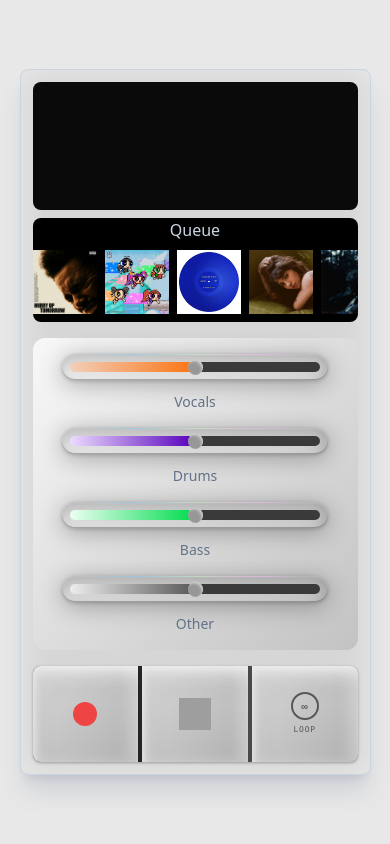
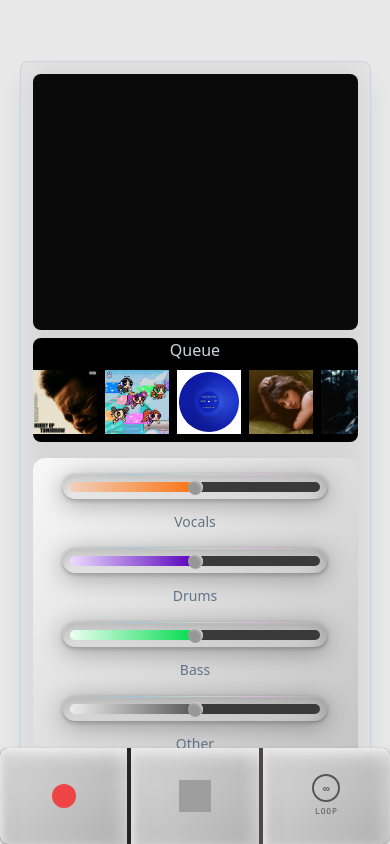
Before and after one commit to tommasobatt22/web-stem-player, a SvelteKit app: page / in a window 390 px wide. Built offline with nearby package versions, Linux system fonts and the light colour scheme; grey boxes are pictures that could not be loaded; a web font is replaced by a local one.

Commit message:
moved controls on mobile

```diff
--- a/src/routes/+page.svelte
+++ b/src/routes/+page.svelte
@@ -135,9 +135,8 @@
     class="w-[90%] md:w-4/5 rounded-lg p-3 border border-slate-300 bg-[#D6D6D6]"
     style="box-shadow: 0 20px 25px -5px rgb(100 116 139 / 0.2), 0 8px 10px -6px rgb(100 116 139 / 0.2), inset 0 0 30px 5px rgb(255 255 255 / 0.4);"
   >
-    <div
-      class="w-full bg-[#0a0a0a] h-32 md:h-64 rounded-lg flex flex-row items-center justify-between"
-    >
+    <!-- contenitore stems -->
+    <div class="w-full bg-[#0a0a0a] h-64 rounded-lg flex flex-row items-center justify-between">
       <div class="h-full w-64 p-2 hidden md:block">
         <div
           class="h-full w-full bg-cover bg-center rounded-lg flex items-end p-2"
@@ -210,9 +209,9 @@
     </div>
 
     <!-- Fader mixer -->
-    <div
-      class="flex justify-between mt-2 items-center h-auto md:h-80 flex-col md:flex-row"
-    >
+    <div class="flex justify-between mt-2 items-center h-auto md:h-80 flex-col md:flex-row">
+
+      <!-- contenitore canzoni -->
       <div class="w-full md:w-24 bg-black h-full rounded-lg overflow-hidden">
         <div class="text-center text-slate-300 pb-2">
           <span class="bitcount-single">Queue</span>
@@ -229,7 +228,9 @@
           {/each}
         </div>
       </div>
-      <div class="flex gap-3 order-3 md:order-2 h-full flex-grow items-center justify-center mt-4 w-full md:w-auto">
+
+      <div class="flex gap-3 order-3 md:order-2 h-auto md:h-full w-full md:w-auto flex-grow items-center justify-center mt-4
+      absolute md:static bottom-0">
         <div class="h-24 md:w-72 w-full flex justify-center rounded-lg overflow-hidden gap-1" id="button-container">
           <div class="w-1/3 h-full sound-button flex justify-center items-center" id="rec-button">
             <div class="size-6 rounded-full bg-red-500"></div>
```
